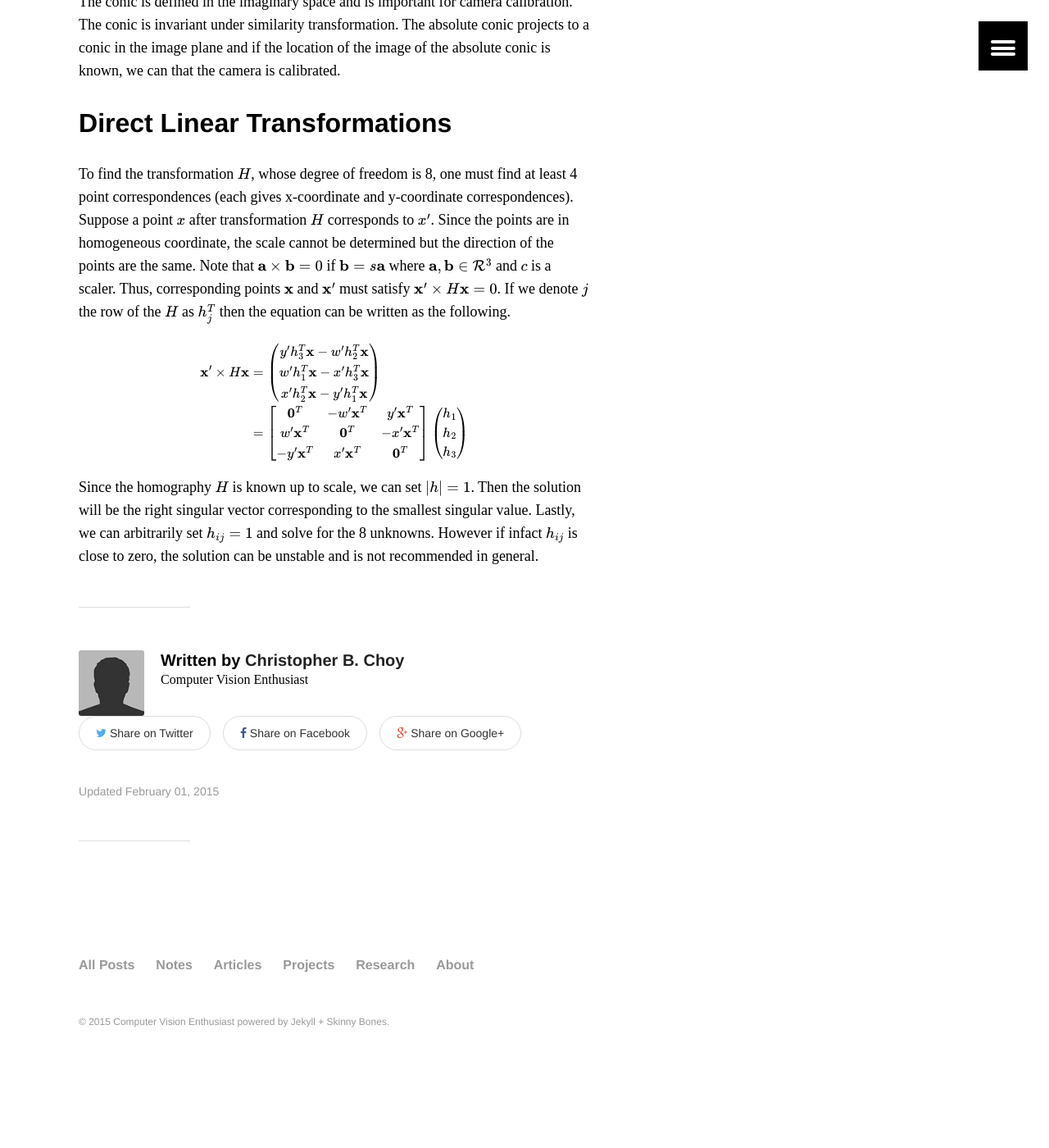
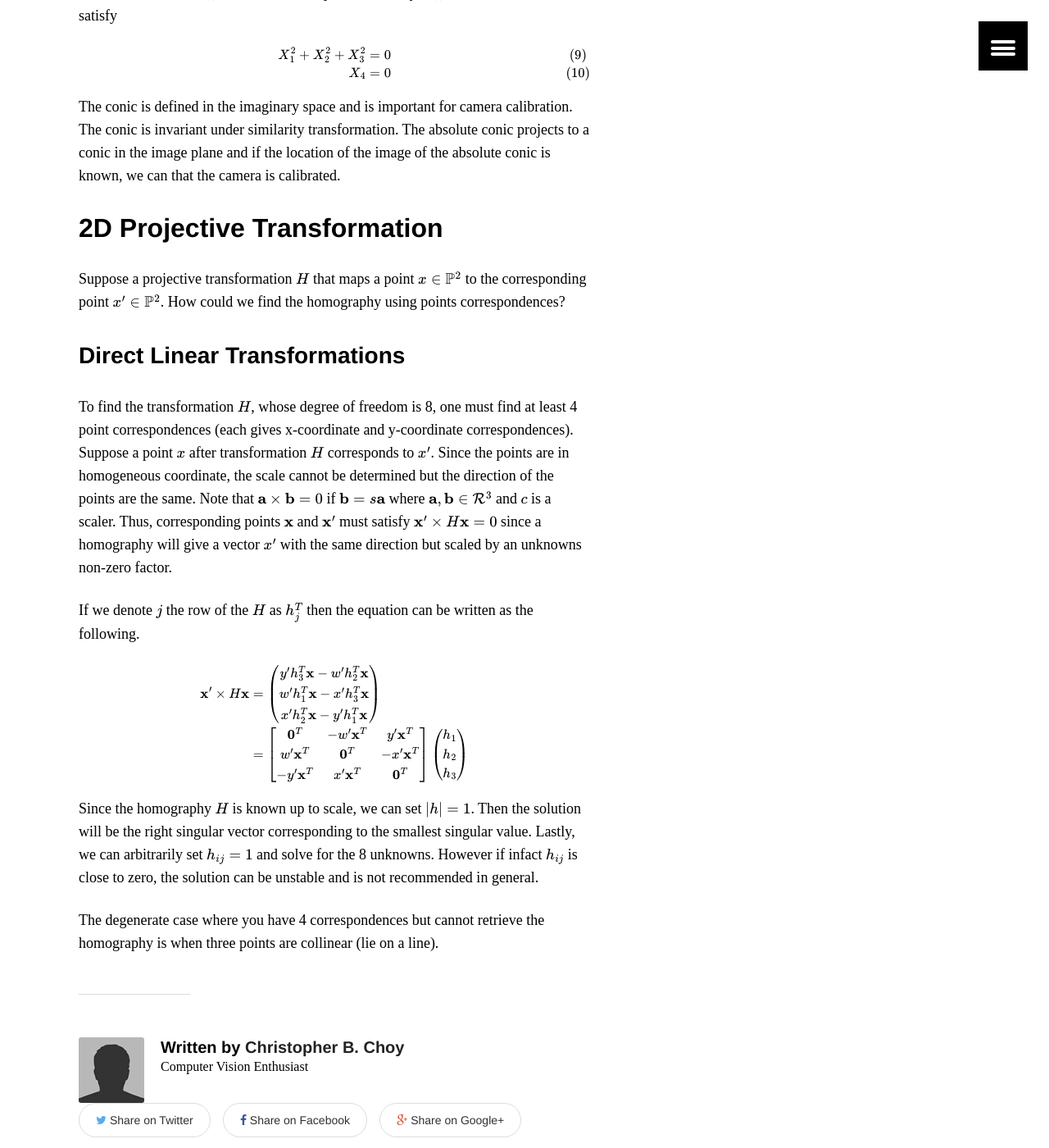
Before and after one commit to antran89/blog, a Jekyll site: the page built from _posts/lectures/2015-01-25-multiple-view-geometry.md, in a window 1280 px wide and 1400 px high, scrolled down 7098 px. Shown: the whole window at 82% size. Built offline with Jekyll 4.4.1, drawn with Linux system fonts in a browser that asks for light colours; formulas are drawn with MathJax 3; comment, search, counter and statistics services are not loaded; before the commit the page ends 8406 px from its top, so only the background shows below that; some of the changed text lies outside the part shown.

Commit message:
2015-02-03

```diff
--- a/_posts/lectures/2015-01-25-multiple-view-geometry.md
+++ b/_posts/lectures/2015-01-25-multiple-view-geometry.md
@@ -304,10 +309,17 @@ $$
 
 The conic is defined in the imaginary space and is important for camera calibration. The conic is invariant under similarity transformation. The absolute conic projects to a conic in the image plane and if the location of the image of the absolute conic is known, we can that the camera is calibrated.
 
+## 2D Projective Transformation
 
-## Direct Linear Transformations
+Suppose a projective transformation $H$ that maps a point $x \in \mathbb{P}^2$ to the corresponding point $x’ \in \mathbb{P}^2$. How could we find the homography using points correspondences?
 
-To find the transformation $H$, whose degree of freedom is 8, one must find at least 4 point correspondences (each gives x-coordinate and y-coordinate correspondences). Suppose a point $x$ after transformation $H$ corresponds to $x’$. Since the points are in homogeneous coordinate, the scale cannot be determined but the direction of the points are the same. Note that $\mathbf{a} \times \mathbf{b} = 0$ if $\mathbf{b} = s\mathbf{a}$ where $\mathbf{a},\mathbf{b} \in \mathcal{R}^3$ and $c$ is a scaler. Thus, corresponding points $\mathbf{x}$ and $\mathbf{x}’$ must satisfy $\mathbf{x}’\times H\mathbf{x} = 0$. If we denote $j$ the row of the $H$ as $h_j^T$ then the equation can be written as the following.
+
+
+### Direct Linear Transformations
+
+To find the transformation $H$, whose degree of freedom is 8, one must find at least 4 point correspondences (each gives x-coordinate and y-coordinate correspondences). Suppose a point $x$ after transformation $H$ corresponds to $x’$. Since the points are in homogeneous coordinate, the scale cannot be determined but the direction of the points are the same. Note that $\mathbf{a} \times \mathbf{b} = 0$ if $\mathbf{b} = s\mathbf{a}$ where $\mathbf{a},\mathbf{b} \in \mathcal{R}^3$ and $c$ is a scaler. Thus, corresponding points $\mathbf{x}$ and $\mathbf{x}’$ must satisfy $\mathbf{x}’\times H\mathbf{x} = 0$ since a homography will give a vector $x’$ with the same direction but scaled by an unknowns non-zero factor.
+
+If we denote $j$ the row of the $H$ as $h_j^T$ then the equation can be written as the following.
 
 $$
 \begin{align*}
@@ -336,3 +348,5 @@ h_1\\h_2\\h_3
 $$
 
 Since the homography $H$ is known up to scale, we can set $\|h\|=1$. Then the solution will be the right singular vector corresponding to the smallest singular value. Lastly, we can arbitrarily set $h\_{ij} = 1$ and solve for the 8 unknowns. However if infact $h\_{ij}$ is close to zero, the solution can be unstable and is not recommended in general.
+
+The degenerate case where you have 4 correspondences but cannot retrieve the homography is when three points are collinear (lie on a line).
```
Also changed, not shown: other parts of _posts/lectures/2015-01-25-multiple-view-geometry.md (+6 -1 lines), _posts/notes/2015-01-31-caffe-notes.md (+12 -0 lines), _posts/projects/2015-01-11-osgrenderer.md (+1 -1 lines), about/index.md (+2 -2 lines).
